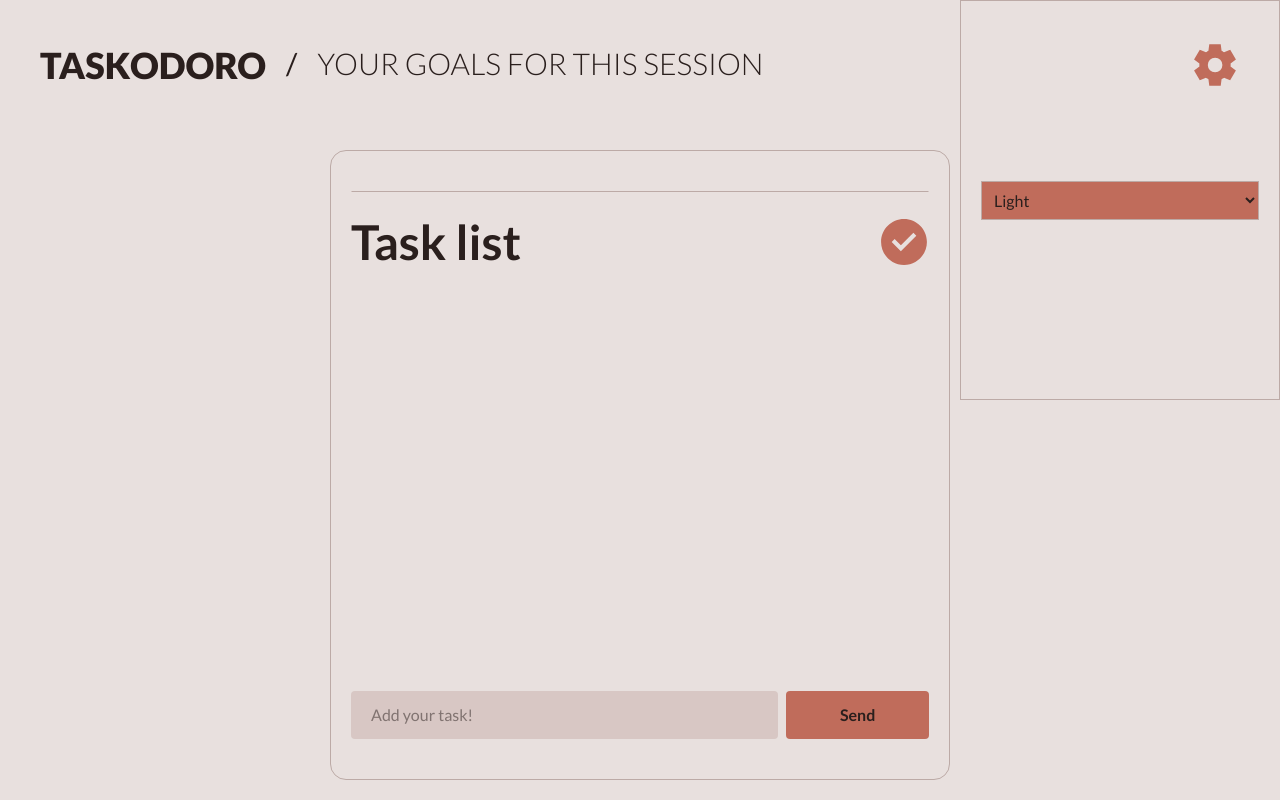
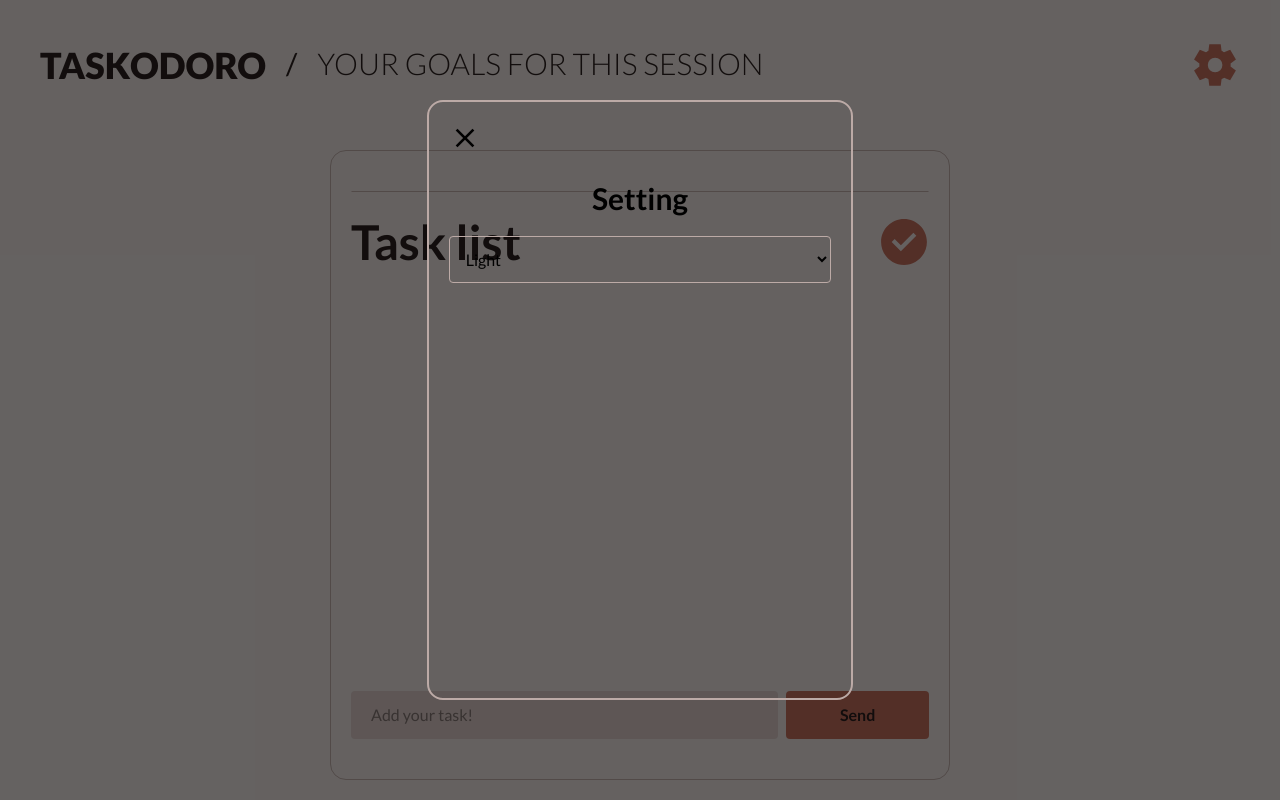
Before and after one commit to iamwilllll/Taskodoro, a React (Vite) app: page / in a window 1280 px wide. Both pictures are taken after a click on the button 1215 px from the left and 65 px from the top of the page. Built offline with nearby package versions, Linux system fonts and the light colour scheme.

Commit message:
feat: Add close icon to configuration modal and improve modal structure

```diff
--- a/src/components/configurationModal.jsx
+++ b/src/components/configurationModal.jsx
@@ -1,20 +1,39 @@
 import changeTheme from '../utils/changeTheme';
+import CloseIcon from './icons/CloseIcon';
 
-function configurationModal({ showModal }) {
+function ConfigurationModal({ showModal, setShowModal }) {
+    const closeOnOverlayClick = event => {
+        if (event.target !== event.currentTarget) return;
+
+        setShowModal(false);
+    };
+
+    const closeModal = () => setShowModal(false);
+
     return (
         <section
-            className={`absolute ${showModal ? 'top-0' : '-top-100 lg:-top-125'} right-0 w-full p-5 h-1/3 bg-modal-bg transition-[top] duration-1000 flex justify-center items-center border border-transparent border-b-line-color lg:w-1/4 lg:h-1/2 lg:border-line-color`}
+            className={`absolute inset-0 m-auto w-full h-full bg-[#00000090] ${showModal ? 'flex' : 'hidden'}`}
+            onClick={closeOnOverlayClick}
         >
+            <aside className={`m-auto w-10/12 h-9/12 lg:w-4/12 bg-modal-bg rounded-2xl p-5 border-2 border-line-color`}>
+                <button
+                    className="text-secondary-font-color hover:scale-115 transition hover:cursor-pointer"
+                    onClick={closeModal}
+                >
+                    <CloseIcon />
+                </button>
+                <h2 className="text-center my-5 font-bold text-3xl text-secondary-font-color">Setting</h2>
                 <select
                     onChange={changeTheme}
-                className="w-full p-2 outline-none border border-line-color hover:brightness-90 hover:cursor-pointer bg-primary-color text-primary-font-color"
+                    className="w-full p-3 border border-line-color rounded outline-none hover:cursor-pointer text-secondary-font-color"
                 >
                     <option value="light">Light</option>
                     <option value="dark">Dark</option>
                     <option value="focus">Focus</option>
                 </select>
+            </aside>
         </section>
     );
 }
 
-export default configurationModal;
+export default ConfigurationModal;
--- /dev/null
+++ b/src/components/icons/CloseIcon.jsx
@@ -0,0 +1,12 @@
+const CloseIcon = props => {
+    return (
+        <svg xmlns="http://www.w3.org/2000/svg" width={32} height={32} viewBox="0 0 24 24" {...props}>
+            <path
+                fill="currentColor"
+                d="M6.4 19L5 17.6l5.6-5.6L5 6.4L6.4 5l5.6 5.6L17.6 5L19 6.4L13.4 12l5.6 5.6l-1.4 1.4l-5.6-5.6z"
+            />
+        </svg>
+    );
+};
+
+export default CloseIcon;
--- a/src/layout/HeaderSection.jsx
+++ b/src/layout/HeaderSection.jsx
@@ -11,7 +11,7 @@ function HeaderSection() {
     const [showModal, setShowModal] = useState(false);
 
     // What this function does is check the value of the variable "showModal" if it is false it returns it to true and vice versa, to then pass it as a prop to the component
-    const showConfigurationMModal = () => setShowModal(showModal === false ? true : false);
+    const showConfigurationModal = () => setShowModal(showModal === false ? true : false);
 
     return (
         <section className="lg:p-5 flex flex-col-reverse gap-10 lg:flex-row lg:justify-between">
@@ -23,16 +23,16 @@ function HeaderSection() {
                 </h1>
             </aside>
             <aside className="flex justify-between">
-                <button className="z-1 lg:hidden">
+                <button className="lg:hidden">
                     <OpenTaskIcon width={50} height={50} className="text-primary-color" />
                 </button>
                 <button
-                    className="z-1 hover:scale-110 hover:cursor-pointer hover:brightness-110 transition-transform transition-color text-primary-color"
-                    onClick={showConfigurationMModal}
+                    className="hover:scale-110 hover:cursor-pointer hover:brightness-110 transition-transform transition-color text-primary-color"
+                    onClick={showConfigurationModal}
                 >
                     <SettingIcon width={50} height={50} />
                 </button>
-                <ConfigurationModal showModal={showModal} />
+                <ConfigurationModal showModal={showModal} setShowModal={setShowModal} />
             </aside>
         </section>
     );
```
Lines whose indentation alone changed are shown as unchanged.
